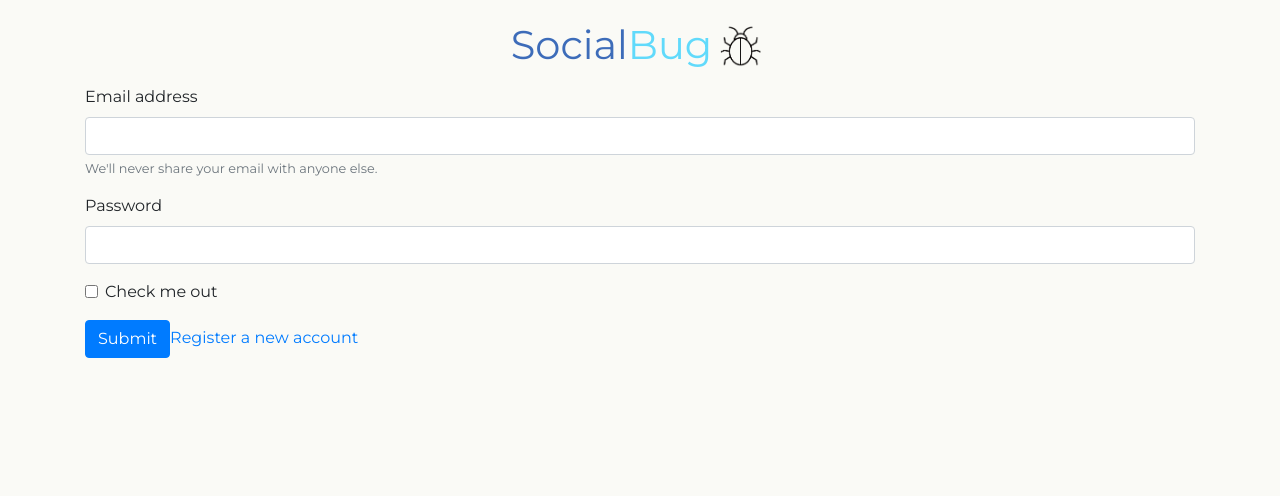
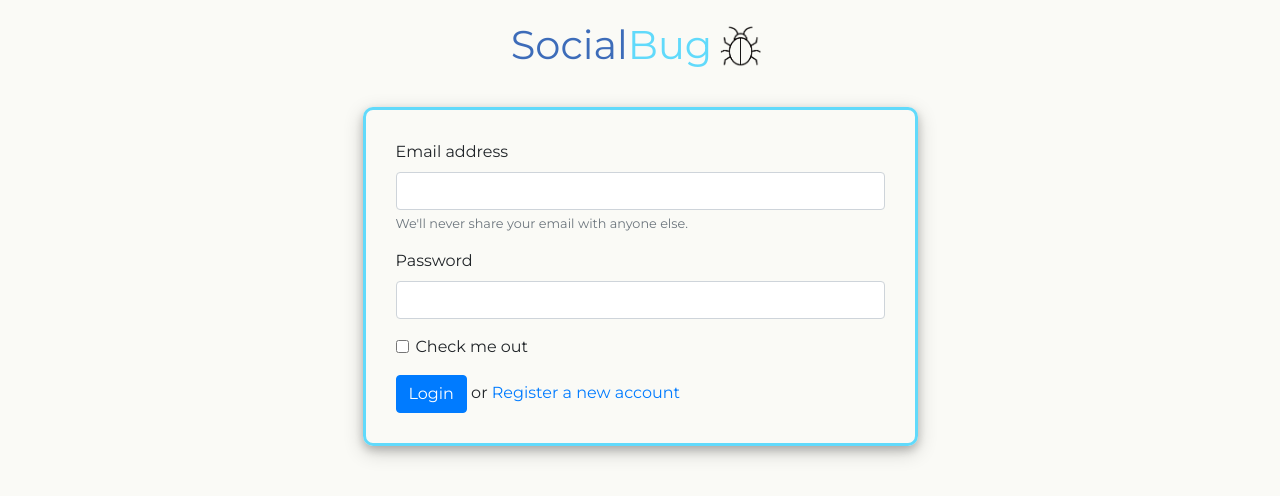
Before and after one commit to hromero7/social-media, a React (Create React App) app in the folder atlas/client/: page / in a window 1280 px wide. Shown: the top 496 px of the page. Built offline with nearby package versions, Linux system fonts and the light colour scheme.

Commit message:
login css

```diff
--- a/atlas/client/src/pages/Login.css
+++ b/atlas/client/src/pages/Login.css
@@ -19,3 +19,22 @@ html, body {
 .bugIcon {
     width:57px;
 }
+
+/*form*/
+
+.loginForm {
+    width: 50%;
+    margin: auto;
+    margin-top: 30px;
+    border: #61dafb solid 3px;
+    border-radius: 10px;
+    padding: 30px;
+    box-shadow: 0 4px 8px 0 rgba(0, 0, 0, 0.2), 0 6px 20px 0 rgba(0, 0, 0, 0.19);
+}
+
+@media screen and (max-width:768px) {
+    .loginForm {
+        width: 100%;
+        margin-top: 40px;
+    }
+}
--- a/atlas/client/src/pages/Login.js
+++ b/atlas/client/src/pages/Login.js
@@ -10,7 +10,7 @@ const Login = () => {
             <img className="bugIcon" src={Icon} alt=""/>
             </h1>
 
-            <form>
+            <form className="loginForm">
             <div className="form-group">
             <label for="exampleInputEmail1">Email address</label>
             <input type="email" className="form-control" id="exampleInputEmail1" aria-describedby="emailHelp"/>
@@ -24,8 +24,8 @@ const Login = () => {
             <input type="checkbox" className="form-check-input" id="exampleCheck1"/>
             <label className="form-check-label" for="exampleCheck1">Check me out</label>
         </div>
-  <button type="submit" className="btn btn-primary">Submit</button>
-  <a href="/register">Register a new account</a>
+  <button type="submit" className="btn btn-primary">Login</button> or
+  <a href="/register"> Register a new account</a>
 </form>
         </div>
     )
```
